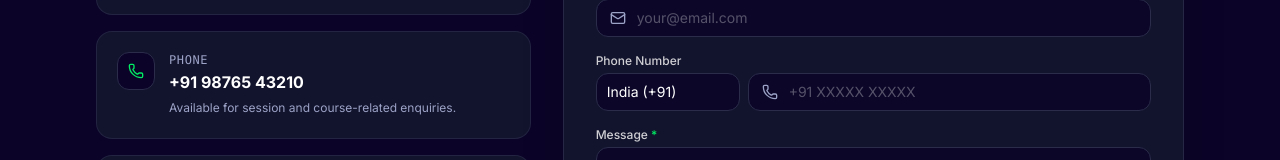
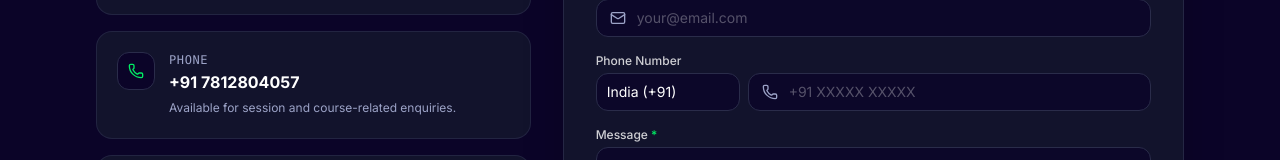
Before and after one commit to anitapalirosary-ux/technext-academy, a Next.js app: page /contact in a window 1280 px wide. Shown: the part 634-794 px from the top of the page. Built offline with nearby package versions, Linux system fonts and the light colour scheme.

Commit message:
Update contact phone number to +91 7812804057 across components and configuration

```diff
--- a/src/app/contact/page.tsx
+++ b/src/app/contact/page.tsx
@@ -175,10 +175,10 @@ export default function ContactPage() {
                       Phone
                     </h3>
                     <a
-                      href="tel:+919876543210"
+                      href="tel:+917812804057"
                       className="text-sm md:text-base font-bold text-white hover:text-brand-primary transition-colors block mb-1"
                     >
-                      +91 98765 43210
+                      +91 7812804057
                     </a>
                     <p className="text-xs text-brand-textSecondary leading-relaxed">
                       Available for session and course-related enquiries.
--- a/src/app/signup/page.tsx
+++ b/src/app/signup/page.tsx
@@ -237,7 +237,7 @@ function SignupFormContent() {
                       required
                       value={phone}
                       onChange={(e) => setPhone(e.target.value)}
-                      placeholder={countryCode === '+91' ? '98765 43210' : 'Phone Number'}
+                      placeholder={countryCode === '+91' ? '7812804057' : 'Phone Number'}
                       className="w-full bg-brand-bg/80 border border-brand-border focus:border-brand-primary focus:ring-1 focus:ring-brand-primary rounded-xl pl-10 pr-4 py-2 text-xs md:text-sm text-white placeholder:text-white/30 outline-none transition-colors"
                     />
                   </div>
--- a/src/components/LiveSessionModal.tsx
+++ b/src/components/LiveSessionModal.tsx
@@ -121,7 +121,7 @@ export default function LiveSessionModal({ isOpen, onClose }: LiveSessionModalPr
                         required
                         value={formData.phone}
                         onChange={(e) => setFormData({ ...formData, phone: e.target.value })}
-                        placeholder="+91 98765 43210"
+                        placeholder="+91 7812804057"
                         className="w-full bg-brand-bg/80 border border-brand-border focus:border-brand-primary focus:ring-1 focus:ring-brand-primary rounded-xl pl-10 pr-4 py-2 text-xs md:text-sm text-white placeholder:text-white/30 outline-none transition-colors"
                       />
                     </div>
```
Also changed, not shown: 1 other file (tests, documents, lock files or other folders).
